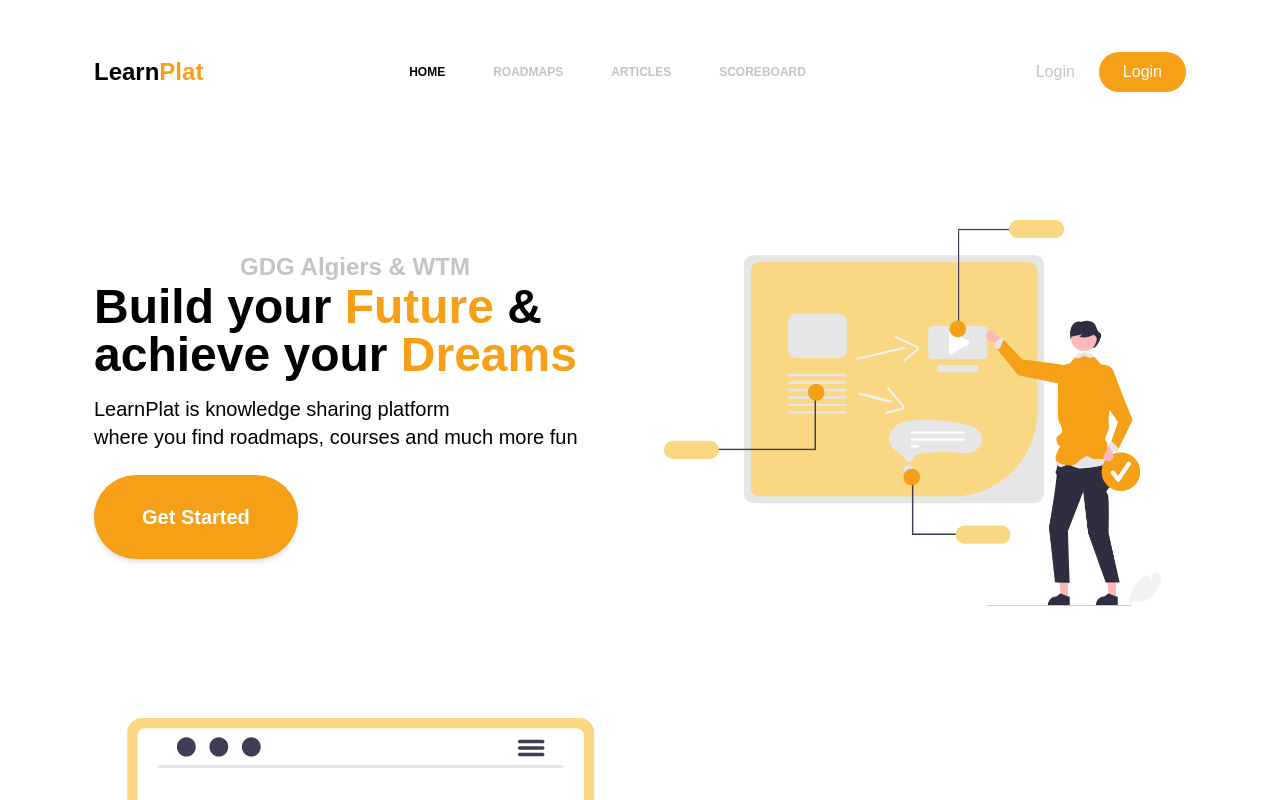
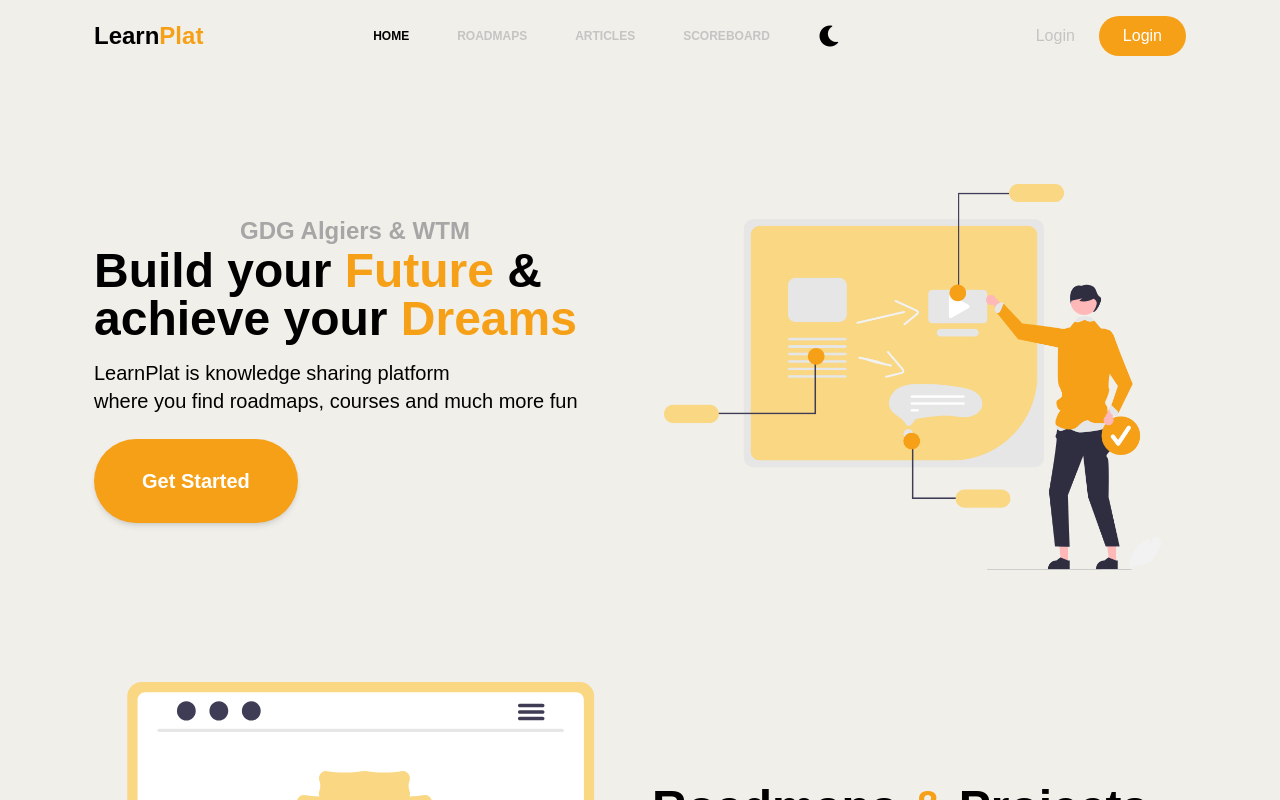
Before and after one commit to z-sohaib/Team1-CodeIT-Project-Frontend, a React (Create React App) app: page / in a window 1280 px wide. Shown: the top 800 px of the page. Built offline with nearby package versions, Linux system fonts and the light colour scheme.

Commit message:
added dark mode toggle

```diff
--- a/src/App.js
+++ b/src/App.js
@@ -5,9 +5,11 @@
 import Feature1Image from './images/feature1.svg';
 import Feature2Image from './images/feature2.svg';
 import Feature3Image from './images/feature3.svg';
+import useDarkMode from './hooks/useDarkMode';
 const App = () => {
+  useDarkMode();
   return (
-    <div className="font-Rubik">
+    <div className="font-Rubik bg-learnplat-light dark:bg-learnplat-dark transition duration-500">
       <Header />
       <Hero />
       <Feature
--- a/src/components/Feature.js
+++ b/src/components/Feature.js
@@ -2,13 +2,13 @@
 /* eslint-disable prettier/prettier */
 const Feature = ({semiTitle1, cep, semiTitle2, content, link, image, order_first}) => {
     return (
-        <section className="relative">
+        <section className="relative" id={semiTitle1}>
           <div className="container flex flex-col-reverse lg:flex-row items-center gap-6 mt-14 lg:mt-28">
             <div className="flex flex-1 flex-col items-center lg:items-start">
-              <h2 className="text-3xl md:text-4 lg:text-5xl text-center lg:text-left mb-4 font-bold">
+              <h2 className="text-3xl md:text-4 lg:text-5xl text-center lg:text-left mb-4 font-bold dark:text-white">
                 {semiTitle1} <span className="text-learnplat-yellow">{cep}</span> {semiTitle2}
               </h2>
-              <p className="text-xl font-normal text-center lg:text-left mb-6">
+              <p className="text-xl font-normal text-center lg:text-left mb-6 dark:text-white">
                 {content}
               </p>
               <div className="flex justify-center flex-wrap gap-6">
@@ -19,11 +19,12 @@
               <img
                 className="w-5/6 h-5/6 sm:w-3/4 sm:h-3/4 lg:w-11/12 lg:h-11/12"
                 src={image}
-                alt=""
+                alt={semiTitle1 + semiTitle2}
               />
             </div>
           </div>
         </section>
+
       );
 }
 
--- a/src/components/Header.js
+++ b/src/components/Header.js
@@ -1,18 +1,27 @@
+/* eslint-disable no-unused-vars */
 /* eslint-disable prettier/prettier */
+import useDarkMode from '../hooks/useDarkMode'
 const Header = () => {
+  const [colorTheme ,setTheme] = useDarkMode();
   return (
     <header>
-      <nav className="container flex justify-between items-center py-4 mt-4 sm:mt-9">
+      <nav className="container flex justify-between items-center py-4">
         <div className="py-1">
-          <h3 className="font-bold text-xl lg:text-2xl ">
+          <h3 className="font-bold text-xl lg:text-2xl dark:text-white">
             Learn<span className="text-learnplat-yellow">Plat</span>
           </h3>
         </div>
         <ul className="hidden sm:flex items-center gap-12 text-bookmark-blue uppercase text-xs">
-          <li className="cursor-pointer text-black font-semibold">Home</li>
-          <li className="cursor-pointer text-learnplat-gray font-semibold">Roadmaps</li>
-          <li className="cursor-pointer text-learnplat-gray font-semibold">Articles</li>
-          <li className="cursor-pointer text-learnplat-gray font-semibold">Scoreboard</li>
+          <li className="cursor-pointer text-black font-semibold dark:text-white"><a href="#home">Home</a></li>
+          <li className="cursor-pointer text-learnplat-gray font-semibold"><a href="#Roadmaps">Roadmaps</a></li>
+          <li className="cursor-pointer text-learnplat-gray font-semibold"><a href="#Articles">Articles</a></li>
+          <li className="cursor-pointer text-learnplat-gray font-semibold"><a href="#League">Scoreboard</a></li>
+          <div onClick={() => setTheme(colorTheme)}>
+          {
+            colorTheme === "dark" ? <li className="cursor-pointer"><i className="text-2xl fas fa-moon"></i></li> : <li className="cursor-pointer"><i className="text-2xl text-white far fa-sun"></i></li>
+          }
+          </div>
+
         </ul>
         <div className="hidden md:flex md:items-center">
             <button type="button" className="text-learnplat-gray py-2 px-6">
--- a/src/components/Hero.js
+++ b/src/components/Hero.js
@@ -2,17 +2,17 @@
 import HeroImage from '../images/hero-image.png';
 const Hero = () => {
   return (
-    <section className="relative">
+    <section className="relative" id="home">
       <div className="container flex flex-col-reverse lg:flex-row items-center gap-12 mt-14 lg:mt-28">
         <div className="flex flex-1 flex-col items-center lg:items-start">
-          <p className="hidden md:block md:font-semibold md:text-2xl md:mx-auto md:text-learnplat-gray">
+          <p className="hidden md:block md:font-semibold md:text-2xl md:mx-auto md:text-learnplat-second-gray">
             GDG Algiers & WTM
           </p>
-          <h2 className="text-3xl md:text-4 lg:text-5xl text-center lg:text-left mb-4 font-bold">
+          <h2 className="text-3xl md:text-4 lg:text-5xl text-center lg:text-left mb-4 font-bold dark:text-white">
             Build your <span className="text-learnplat-yellow">Future</span> &
             achieve your <span className="text-learnplat-yellow">Dreams</span>
           </h2>
-          <p className="text-xl font-normal text-center lg:text-left mb-6">
+          <p className="text-xl font-normal text-center lg:text-left mb-6 dark:text-white">
             LearnPlat is knowledge sharing platform <br /> where you find
             roadmaps, courses and much more fun
           </p>
--- /dev/null
+++ b/src/hooks/useDarkMode.js
@@ -0,0 +1,13 @@
+/* eslint-disable prettier/prettier */
+import { useEffect, useState } from 'react';
+export default function useDarkMode() {
+  const [theme, setTheme] = useState(localStorage.getItem('theme'));
+  const colorTheme = theme === 'dark' ? 'light' : 'dark';
+  useEffect(() => {
+    const root = window.document.documentElement;
+    root.classList.remove(colorTheme);
+    root.classList.add(theme);
+    localStorage.setItem('theme', theme);
+  }, [theme, colorTheme]);
+  return [colorTheme, setTheme];
+}
--- a/tailwind.config.js
+++ b/tailwind.config.js
@@ -1,5 +1,6 @@
 /* eslint-disable prettier/prettier */
 module.exports = {
+  darkMode: 'class',
   content: [
     "./src/**/*.{js,jsx,ts,tsx}",
   ],
@@ -7,7 +8,10 @@
     extend: {
       colors: {
         "learnplat-yellow": "#F6A018",
-        "learnplat-gray": "#C4C4C4"
+        "learnplat-gray": "#C4C4C4",
+        "learnplat-second-gray": "#A7A5A5",
+        "learnplat-light": "#F0EFE9",
+        "learnplat-dark": "#2F2E41"
       },
     },
     fontFamily: {
```
